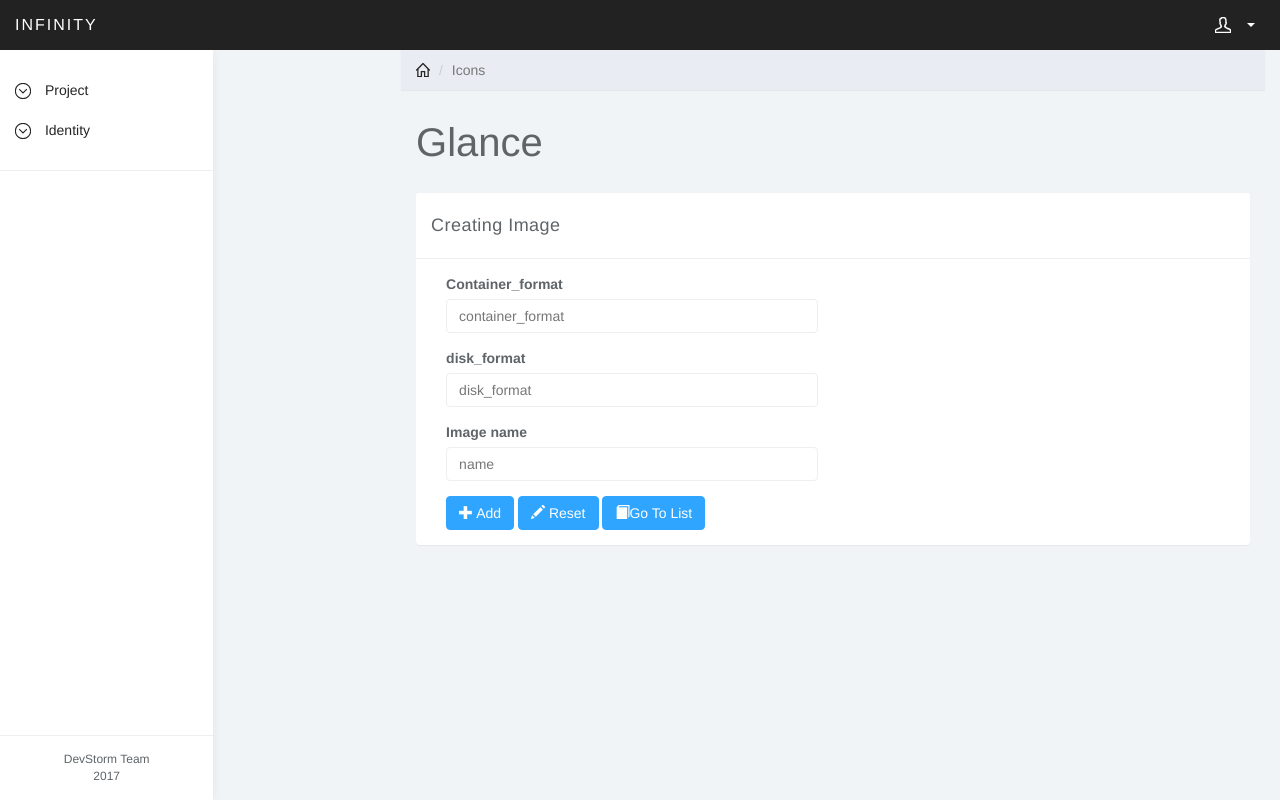
After one commit to MajdLetaief/Infinity, a Django app: template templates/app/addimages.html in a window 1280 px wide. The commit adds this page. Run offline with Django 3.2, Linux system fonts and the light colour scheme; the template is opened without the code that fills it, so the values that code supplies are empty; some libraries are stand-ins or nearby versions.

Commit message:
image crud

```diff
--- a/app/urls.py
+++ b/app/urls.py
@@ -8,5 +8,6 @@ urlpatterns = [
     url(r'^volume/', views.VolumeView, name='volume'),
     url(r'^addvolume/', views.AddVolumeView, name='addvolume'),
     url(r'^images/', views.ImageView, name='images'),
+    url(r'^addimage/', views.addImageView, name='addimage'),
 
     ]
--- /dev/null
+++ b/templates/app/addimages.html
@@ -0,0 +1,54 @@
+{% extends 'app/index.html' %}
+{% block content %}
+    <div class="col-sm-9 col-sm-offset-3 col-lg-10 col-lg-offset-2 main">
+        <div class="row">
+            <ol class="breadcrumb">
+                <li><a href="#">
+                    <svg class="glyph stroked home">
+                        <use xlink:href="#stroked-home"></use>
+                    </svg>
+                </a></li>
+                <li class="active">Icons</li>
+            </ol>
+        </div><!--/.row-->
+
+        <div class="row">
+            <div class="col-lg-12">
+                <h1 class="page-header">Glance</h1>
+            </div>
+        </div><!--/.row-->
+
+
+        <div class="row">
+            <div class="col-lg-12">
+                <div class="panel panel-default">
+                    <div class="panel-heading">Creating Image</div>
+                    <div class="panel-body">
+                        <div class="col-md-6">
+                            <form role="form" method="POST" action="{% url 'addimage' %}">
+                                {% csrf_token %}
+                                <div class="form-group">
+                                    <label>Container_format</label>
+                                    <input class="form-control" placeholder="container_format" name="container_format">
+                                </div>
+
+                                <div class="form-group">
+                                    <label>disk_format</label>
+                                    <input class="form-control" placeholder="disk_format" class="form-control"
+                                           name="disk_format">
+                                </div>
+                                <div class="form-group">
+                                    <label>Image name</label>
+                                    <input class="form-control" placeholder="name" name="name">
+                                </div>
+                                <button type="submit" class="btn btn-primary"><span class="glyphicon glyphicon-plus"></span> Add</button>
+                                <button type="reset" class="btn btn-primary"><span class="glyphicon glyphicon-pencil"></span> Reset</button>
+                                <a href="{% url 'images' %}" class="btn btn-primary"><span class="glyphicon glyphicon-book"></span>Go To List</a>
+                            </form>
+                        </div>
+                    </div>
+                </div><!-- /.col-->
+            </div><!-- /.row -->
+        </div>
+    </div><!--/.main-->
+{% endblock content %}
--- a/templates/app/addvolume.html
+++ b/templates/app/addvolume.html
@@ -50,6 +50,6 @@
 				</div>
 			</div><!-- /.col-->
 		</div><!-- /.row -->
-
+        </div>
 	</div><!--/.main-->
  {% endblock content %}
```
Also changed, not shown: app/views.py (+32 -11 lines), templates/app/images.html (+20 -7 lines), templates/app/volume.html (+6 -2 lines), 9 other files.
